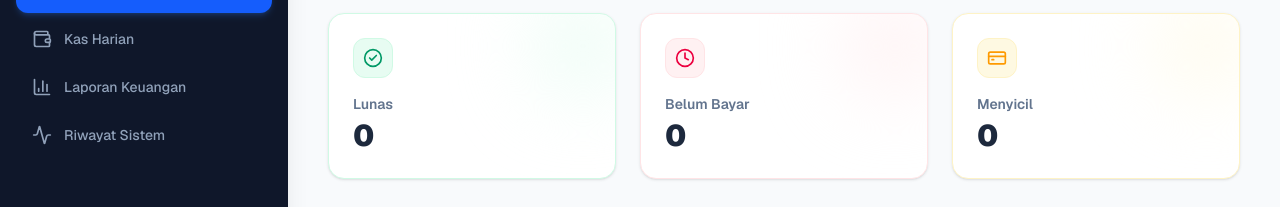
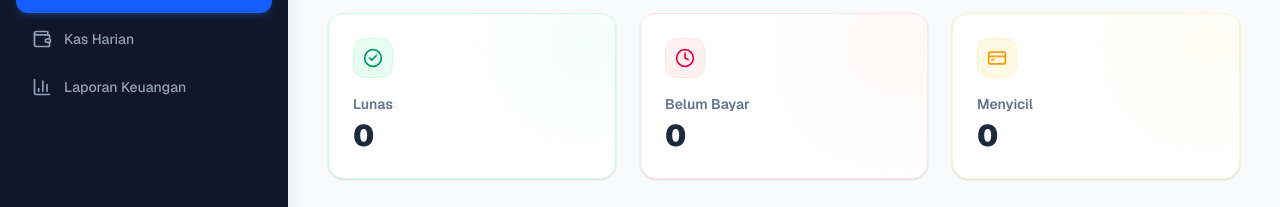
Before and after one commit to HilmyAmmar/archery-club, a Next.js app: page /admin/billing in a window 1280 px wide. Shown: the part 231-438 px from the top of the page. Built offline with nearby package versions, Linux system fonts and the light colour scheme; no server answers.

Commit message:
hide riwayat sistem

```diff
--- a/src/components/admin/adminLayout.tsx
+++ b/src/components/admin/adminLayout.tsx
@@ -22,7 +22,7 @@ const navItems = [
   { name: 'Kas Harian', href: '/admin/cash', icon: Wallet },
   { name: 'Laporan Keuangan', href: '/admin/reports', icon: BarChart3 },
   // Tambahin rute log di sini
-  { name: 'Riwayat Sistem', href: '/admin/logs', icon: Activity },
+  // { name: 'Riwayat Sistem', href: '/admin/logs', icon: Activity },
 ];
 
 export default function AdminLayout({
```
